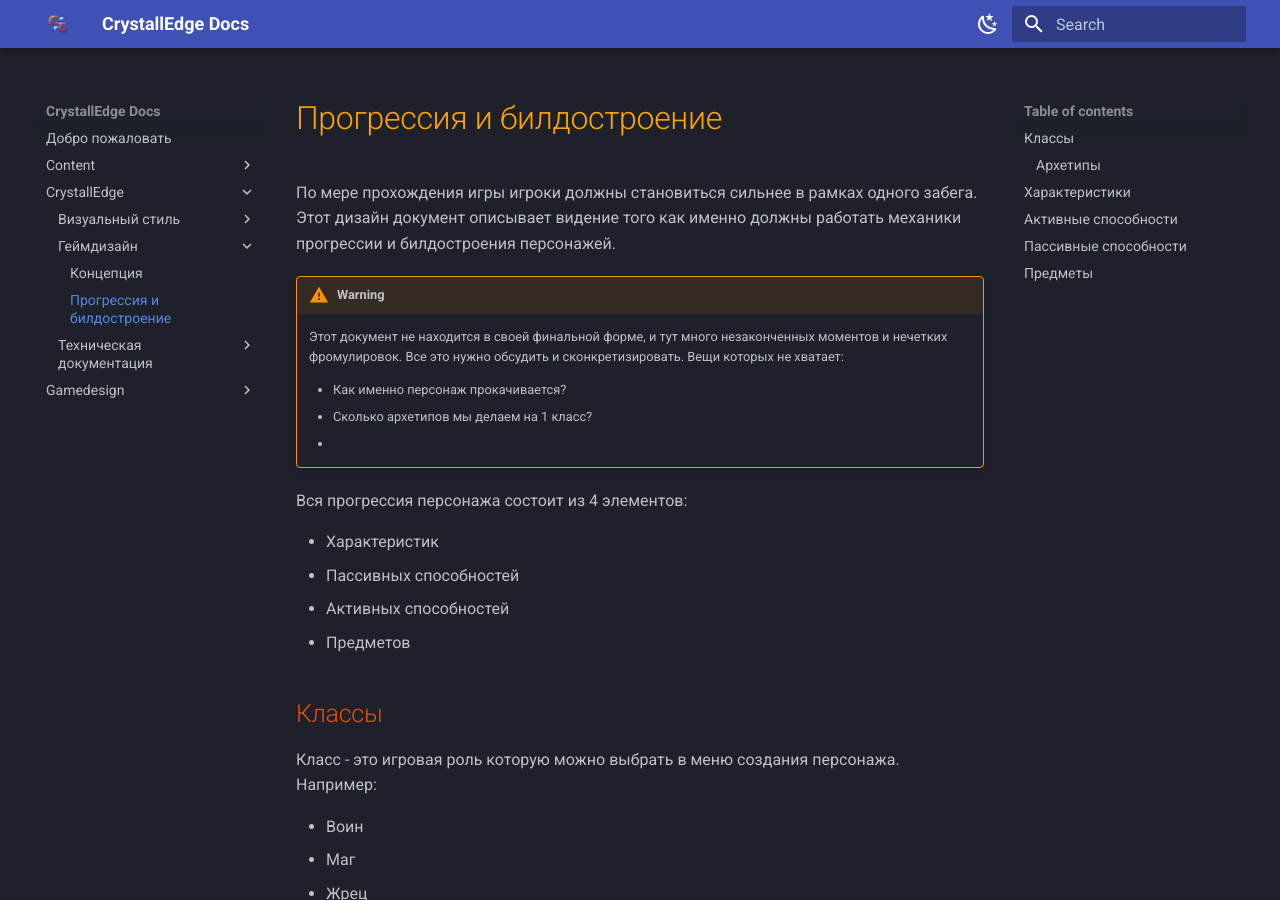
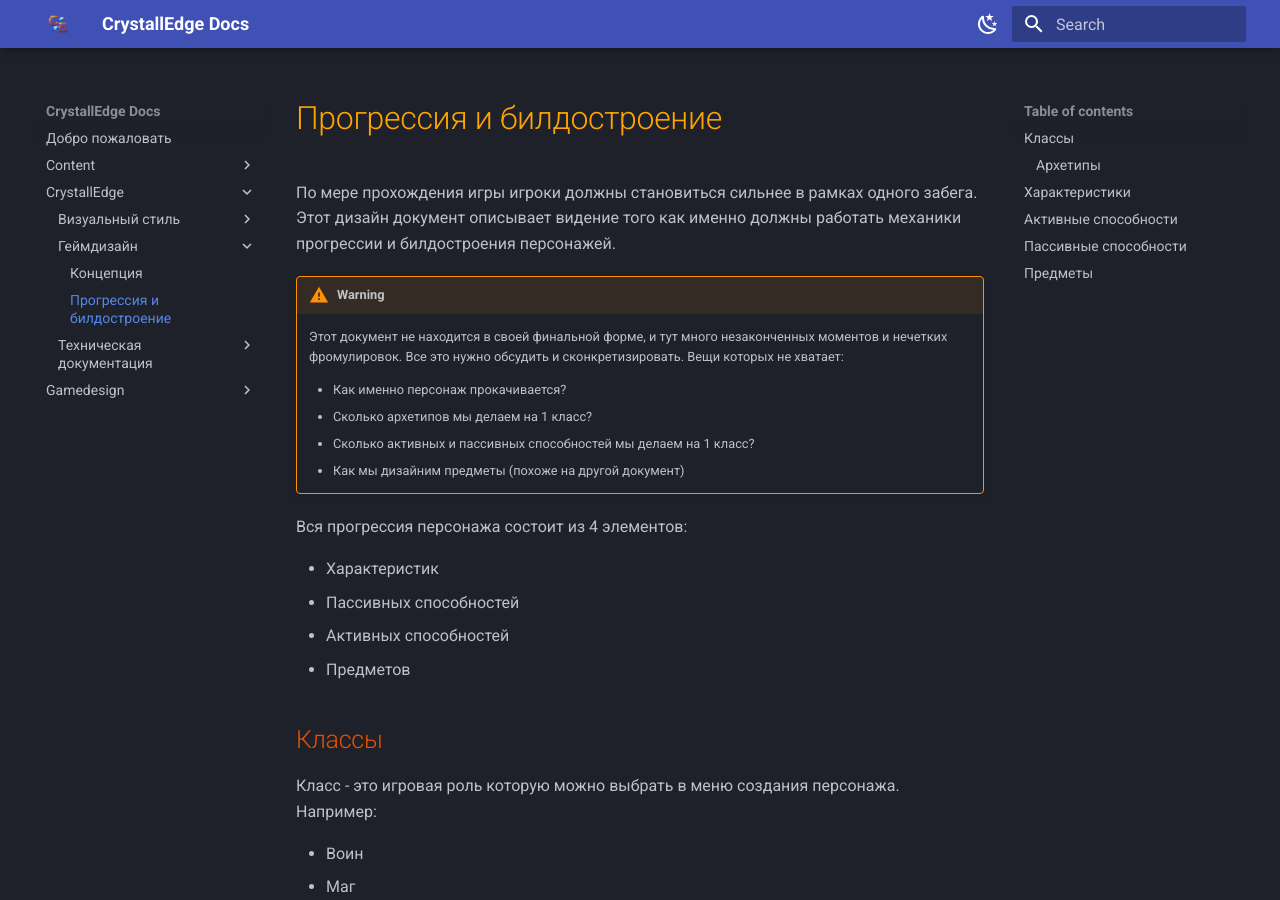
Before and after one commit to crystallpunk-14/crystallpunk-docs, an MkDocs documentation site: the page built from docs/CrystallEdge/Геймдизайн/Прогрессия и билдостроение.md, in a window 1280 px wide and 900 px high. Built offline with MkDocs 1.6.1 and Material for MkDocs 9.7.7, drawn with Linux system fonts in a browser that asks for light colours.

Commit message:
Update Прогрессия и билдостроение.md

```diff
--- a/docs/CrystallEdge/Геймдизайн/Прогрессия и билдостроение.md
+++ b/docs/CrystallEdge/Геймдизайн/Прогрессия и билдостроение.md
@@ -10,7 +10,8 @@
 
     - Как именно персонаж прокачивается?
     - Сколько архетипов мы делаем на 1 класс?
-    -
+    - Сколько активных и пассивных способностей мы делаем на 1 класс?
+    - Как мы дизайним предметы (похоже на другой документ)
 
 Вся прогрессия персонажа состоит из 4 элементов:
 
```
